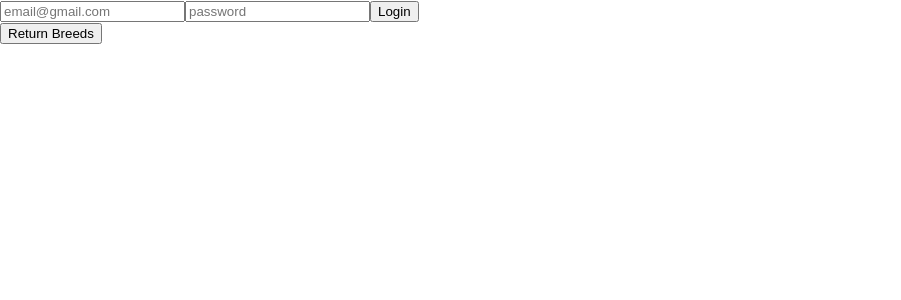
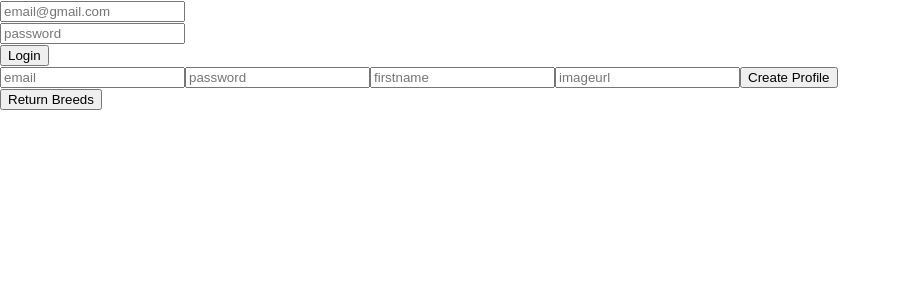
Before and after one commit to Ricecake-Pony/Doggy-Dex, a React (Create React App) app in the folder client/: page / in a window 1280 px wide. Shown: the top 300 px of the page, without its empty margins (0-901 px from the left). Built offline with nearby package versions, Linux system fonts and the light colour scheme.

Commit message:
errors render on login, now working on getting signup to work on frontend and POST to backend

```diff
--- a/client/package.json
+++ b/client/package.json
@@ -10,6 +10,7 @@
     "react": "^18.2.0",
     "react-dom": "^18.2.0",
     "react-router": "^6.8.2",
+    "react-router-dom": "^6.9.0",
     "react-scripts": "5.0.1",
     "web-vitals": "^2.1.4"
   },
--- a/client/src/components/App.js
+++ b/client/src/components/App.js
@@ -1,8 +1,10 @@
 import React, {useState, useEffect} from 'react';
 import Breeds from './Breeds/Breeds';
-
+import LoginModal from './LoginModal/LoginModal'
+import SignUp from './NavBar/SignUp';
 const baseURL= "http://localhost:3001/"
 const loginURL = baseURL + 'login'
+const signUpURL = baseURL + '/signup'
 
 function App() {
   const [email, setEmail] = useState("")
@@ -10,68 +12,107 @@ function App() {
   const [currentUser, setCurrentUser] = useState(null)
 
 
-  // useEffect( () => {
-  //   if (localStorage.uid)
-  //   fetch(loginURL, {
-  //     headers: {
-  //       'Content-type': 'application/json',
-  //       'auth-token': localStorage.uid
-  //     }})
-  //     .then( r => r.json())
-  //     .then(setCurrentUser)
-  //   else
-  //   console.log("No user found.")
-  // }, [])
+  const loginInfo = {email, password}
 
-    // const login = () => {
-    // fetch(loginURL, {
-    //   method: 'POST',
-    //   headers: {
-    //     'Content-type': 'application/json',
-    //     Accept: 'application/json'
-    //   },
-    //   body: JSON.stringify({
-    //     email: 'trey@gmail.com',
-    //     password: 'Testing!1'
-    //   })
-    // })
-    //   .then(r => r.json())
-    //   .then(user => {
-    //     localStorage.uid = user.uid
-    //     setCurrentUser(user.id)
-    //   })
-    // }
+  const resetForm = () => {
+    setEmail("")
+    setPassword("")
+  }
 
-    const handleLogin= (e) => {
+  useEffect( () => {
+    if (localStorage.uid)
+    fetch(loginURL, {
+      headers: {
+        'Content-type': 'application/json',
+        'auth-token': localStorage.uid
+      }})
+      .then( r => r.json())
+      .then(setCurrentUser)
+    else
+    console.log("No user found.")
+  }, [])
+
+    const login = (e) => {
       e.preventDefault()
-      fetch(loginURL, {
-        method: "POST",
-        headers: {
-          "Content-Type": "application/json",
-        },
-        body: JSON.stringify({ email, password }),
+    fetch(loginURL, {
+      method: 'POST',
+      headers: {
+        'Content-type': 'application/json',
+        Accept: 'application/json'
+      },
+      body: JSON.stringify(loginInfo)
+    })
+      .then(r => r.json())
+      .then(user => {
+        if (!user.errors) {
+        localStorage.uid = user.uid
+        setCurrentUser(user.id)
+        } else
+        alert(user.errors)
       })
-      .then( r => r.json())
-      .then(console.log)
 
-    console.log("I'm submitting!")
-      }
-      // )
+      resetForm()
+    }
 
 
 
 
 
-  return (
+
+    return (
     <div className="App">
-      <form onSubmit={handleLogin}>
-      <input type='email' value= {email} onChange={ (e) => setEmail(e.target.value)} placeholder='email@gmail.com'></input>
-      <input type= 'password' value= {password} onChange={ (e) => setPassword(e.target.value)} placeholder='password'></input>
+
+      <form onSubmit={login}>
+        <input
+          type='email'
+          value= {email}
+          onChange={ (e) => setEmail(e.target.value)}
+          placeholder='email@gmail.com'
+          />
+      <br/>
+        <input
+          name='password'
+          type='password'
+          value= {password}
+          onChange={ (e) => setPassword(e.target.value)}
+          placeholder='password'
+          />
+          <br/>
       <button type= 'submit'>Login</button>
       </form>
+      <SignUp signUpURL = {signUpURL}/>
       <Breeds/>
     </div>
   );
 }
 
 export default App;
+
+// Prince has his onSubmit like so (loginInfo found on line 12):
+// onSubmit={ () => props.login({loginInfo})} and he uses the login function what's the difference between my handleLogin and his?
+// const handleLogin= (e) => {
+  //   // debugger use debugger to see if your values are actually being saved onSubmit
+  //   e.preventDefault()
+  //   if (localStorage.uid)
+  //   fetch(loginURL, {
+    //     method: "POST",
+    //     headers: {
+      //       "Content-Type": "application/json",
+      //        Accept: 'application/json'
+      //     },
+      //     body: JSON.stringify(loginInfo),
+      //   })
+      //   .then( r => r.json())
+      //   .then(user => {
+        //     if (!user.errors) {
+          //       localStorage.uid = user.uid
+          //       setCurrentUser(user.id)
+          //       console.log(user)
+          //       console.log(user.id)
+          //       console.log("I'm submitting!")
+          //     } else
+          //       user.errors.forEach(error => alert(error));
+          //   })
+          // }
+
+  // )
--- /dev/null
+++ b/client/src/components/LoginModal/LoginModal.js
@@ -0,0 +1,4 @@
+
+export default function(){
+    return
+}
--- /dev/null
+++ b/client/src/components/NavBar/SignUp.js
@@ -0,0 +1,65 @@
+import React, {useState} from "react"
+
+export default function( {signUpURL}){
+        const [email, setEmail] = useState('')
+        const [firstName, setFirstName] = useState('')
+        const [password, setPassword] = useState('')
+        const [imageUrl, setImageUrl] = useState('')
+
+        const signUpInfo = {
+            email,
+            firstName,
+            password,
+            imageUrl
+        }
+
+            const resetForm = () => {
+                setEmail("")
+                setPassword("")
+              }
+
+        const submitProfile = (e) => {
+            debugger
+            e.preventDefault()
+            fetch(signUpURL,{
+                method: 'POST',
+                headers: {'Content-Type': 'application/json',
+                Accept: 'application/json'
+            },
+            body: JSON.stringify(signUpInfo)
+            })
+            .then(r => r.json())
+            .then(console.log)
+            console.log("I submitted a profile!")
+        }
+
+    return (
+        <form typeof="submit">
+            <input
+            placeholder="email"
+            type='email'
+            onChange={(e) => setEmail(e.target.value)}
+            value={email}
+            />
+            <input
+            placeholder="password"
+            type='password'
+            onChange={(e) => setPassword(e.target.value)}
+            value={password}
+            />
+            <input
+            placeholder="firstname"
+            type='text'
+            onChange={(e) => setFirstName(e.target.value)}
+            value={firstName}
+            />
+            <input
+            placeholder="imageurl"
+            type='text'
+            onChange={(e) => setImageUrl(e.target.value)}
+            value={imageUrl}
+            />
+            <button onSubmit={submitProfile}>Create Profile</button>
+        </form>
+    )
+}
--- a/client/src/index.js
+++ b/client/src/index.js
@@ -2,15 +2,13 @@ import React from 'react';
 import ReactDOM from 'react-dom/client';
 import './index.css';
 import App from './components/App';
+import { BrowserRouter } from "react-router-dom"
 
-
-const root = ReactDOM.createRoot(document.getElementById('root'));
+const root = ReactDOM.createRoot(document.getElementById("root"))
 root.render(
   <React.StrictMode>
-    <App />
+    <BrowserRouter>
+      <App />
+    </BrowserRouter>
   </React.StrictMode>
-);
-
-// If you want to start measuring performance in your app, pass a function
-// to log results (for example: reportWebVitals(console.log))
-// or send to an analytics endpoint. Learn more: https://bit.ly/CRA-vitals
+)
```
Also changed, not shown: 1 other file (tests, documents, lock files or other folders).
